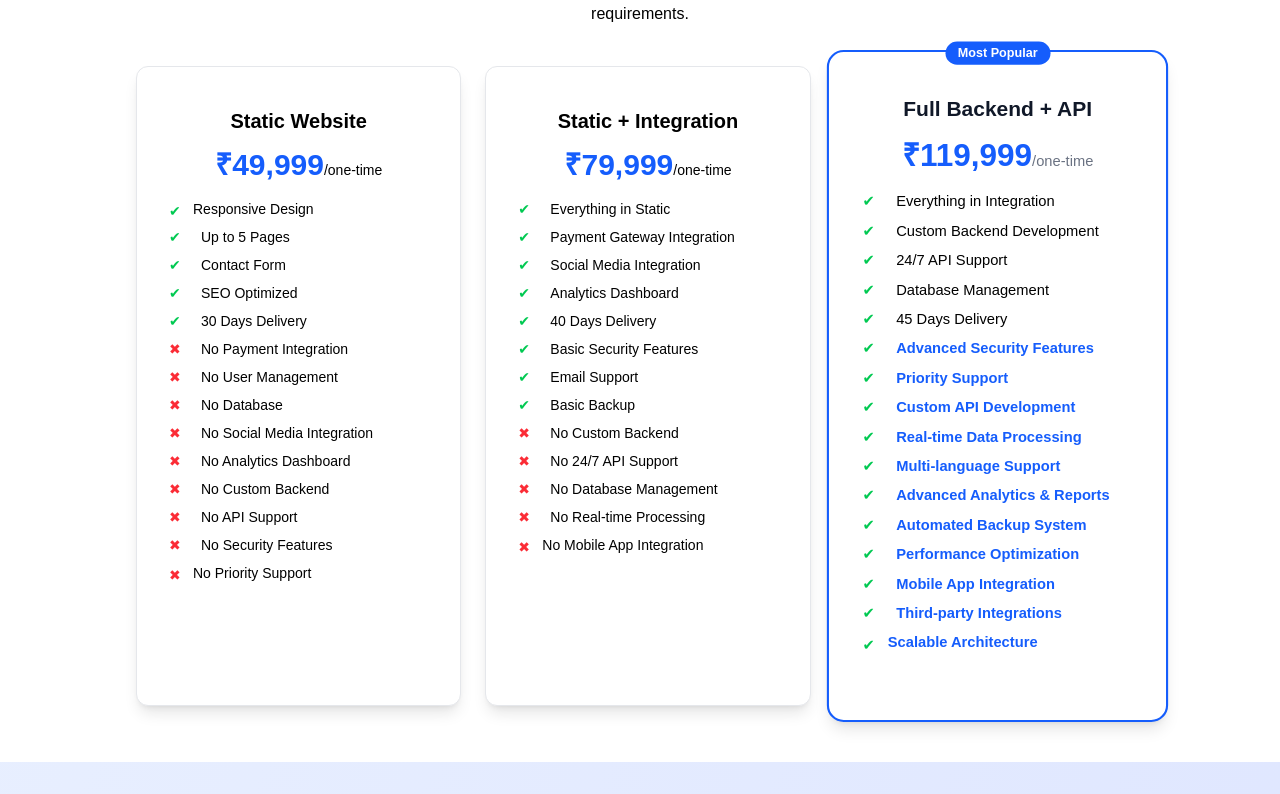
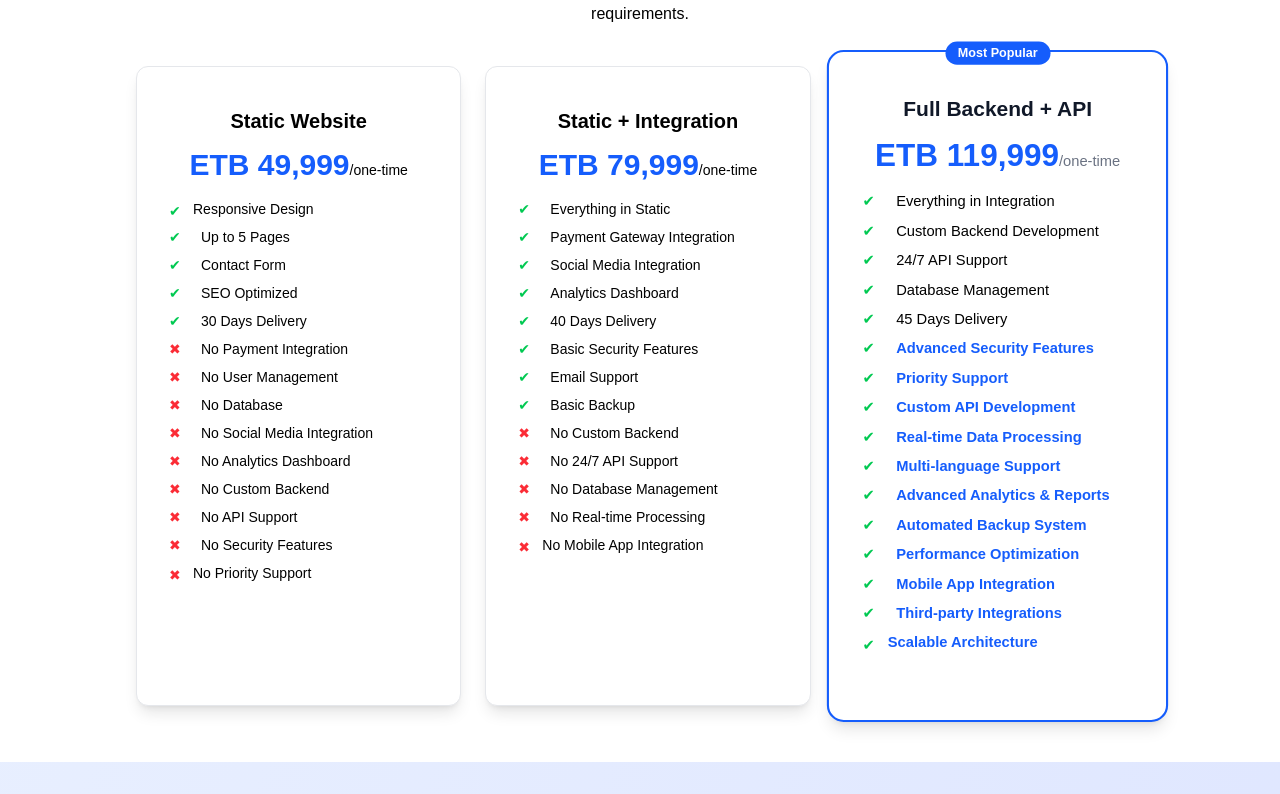
Before and after one commit to anon381/zerish-proposal, a Next.js app: page / in a window 1280 px wide. Shown: the part 2010-2804 px from the top of the page. Built offline with nearby package versions, Linux system fonts and the light colour scheme.

Commit message:
Update page.tsx

```diff
--- a/src/app/page.tsx
+++ b/src/app/page.tsx
@@ -76,7 +76,7 @@ export default function Home() {
               <div className="text-center text-black">
                 <h3 className="text-xl font-bold mb-3">Static Website</h3>
                 <div className="mb-4">
-                  <span className="text-3xl font-bold text-blue-600">₹49,999</span>
+                  <span className="text-3xl font-bold text-blue-600">ETB 49,999</span>
                   <span className="text-sm">/one-time</span>
                 </div>
                 <ul className="text-left space-y-2 mb-6 text-sm">
@@ -102,7 +102,7 @@ export default function Home() {
               <div className="text-center text-black">
                 <h3 className="text-xl font-bold mb-3">Static + Integration</h3>
                 <div className="mb-4">
-                  <span className="text-3xl font-bold text-blue-600">₹79,999</span>
+                  <span className="text-3xl font-bold text-blue-600">ETB 79,999</span>
                   <span className="text-sm">/one-time</span>
                 </div>
                 <ul className="text-left space-y-2 mb-6 text-sm">
@@ -130,7 +130,7 @@ export default function Home() {
               <div className="text-center">
                 <h3 className="text-xl font-bold text-gray-900 mb-3">Full Backend + API</h3>
                 <div className="mb-4">
-                  <span className="text-3xl font-bold text-blue-600">₹119,999</span>
+                  <span className="text-3xl font-bold text-blue-600">ETB 119,999</span>
                   <span className="text-gray-500 text-sm">/one-time</span>
                 </div>
                 <ul className="text-left space-y-2 mb-6 text-sm">
```
